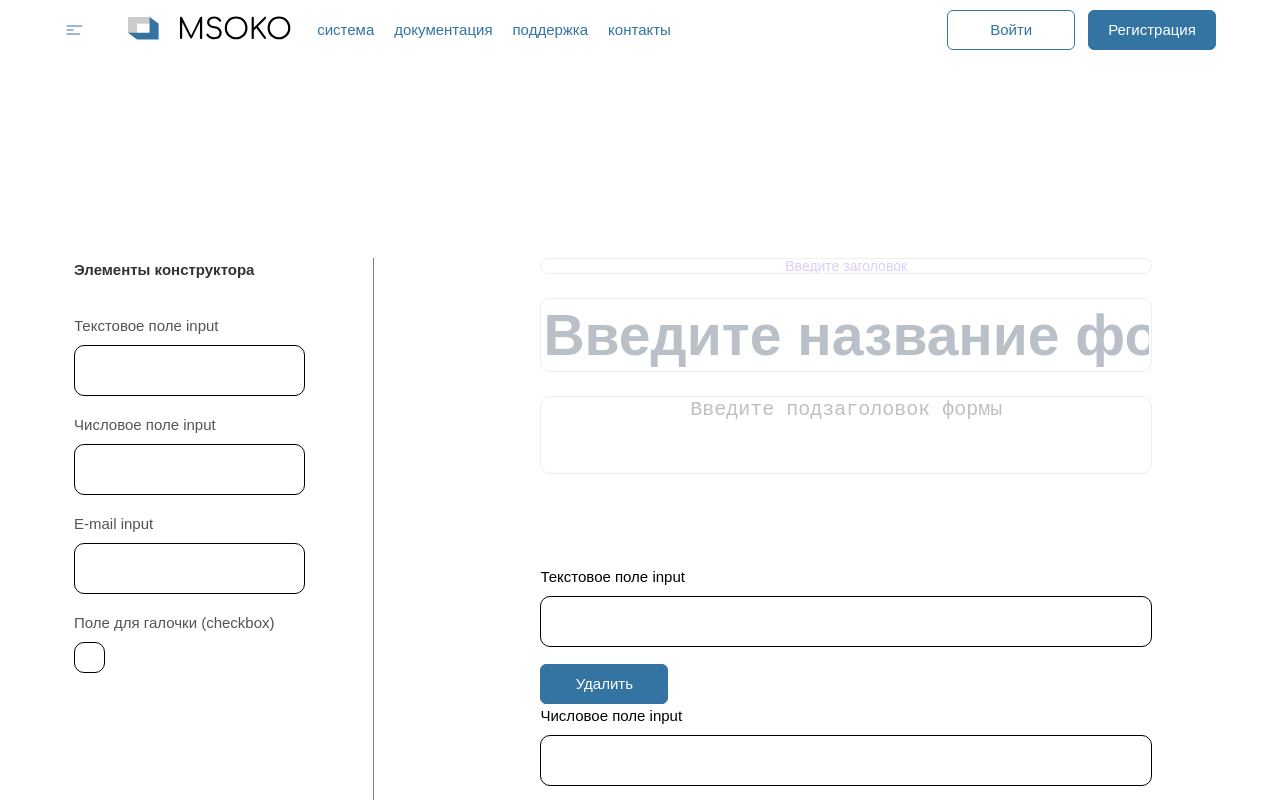
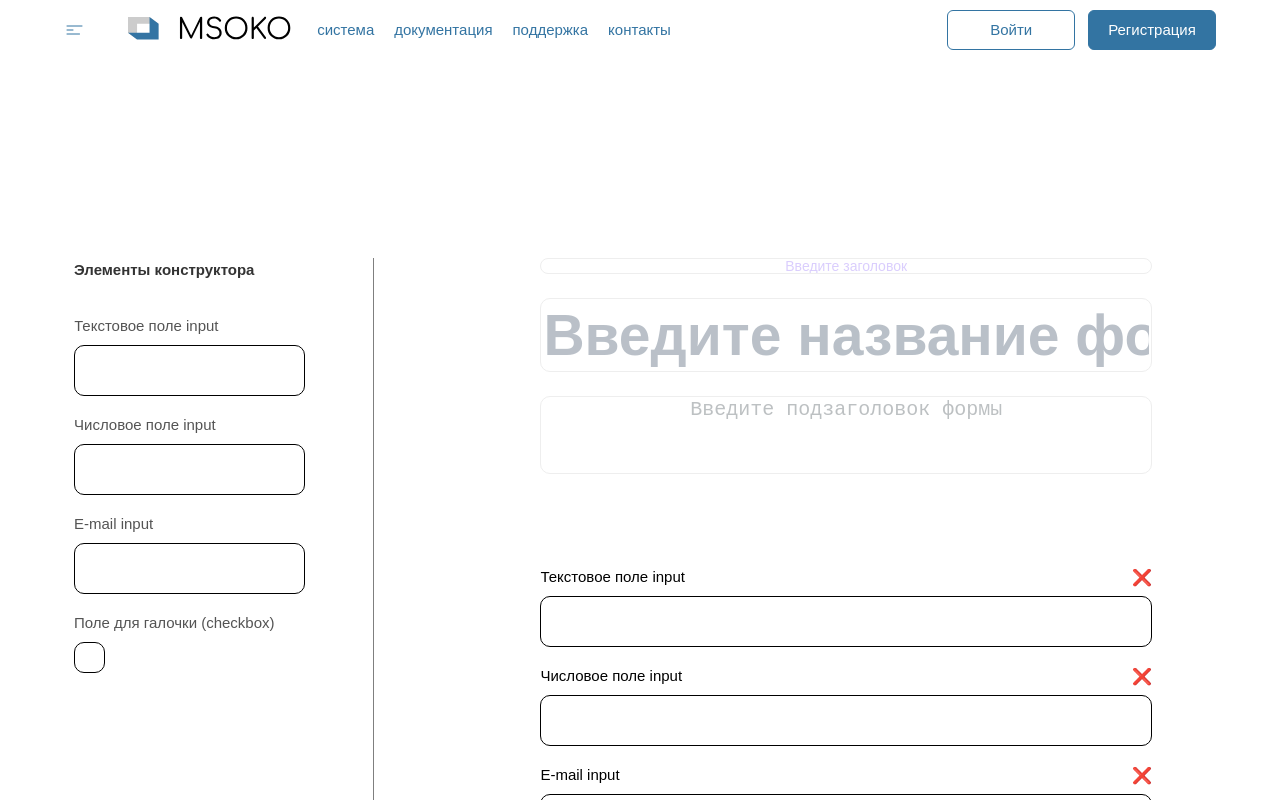
Before and after one commit to NISONovosibirsk/niso-system, a React (Create React App) app: page / in a window 1280 px wide. Shown: the top 800 px of the page. Built offline with nearby package versions, Linux system fonts and the light colour scheme.

Commit message:
feat: create remove button

```diff
--- a/src/components/FormElement/FormElement.scss
+++ b/src/components/FormElement/FormElement.scss
@@ -1,6 +1,7 @@
 .form-element {
     display: grid;
     cursor: grab;
+    grid-template: auto / 95% 5%;
 
     &:hover {
         background: rgba(128, 128, 128, 0.2);
@@ -17,6 +18,23 @@
         margin: {
             bottom: 17px;
         }
+        text-align: center;
+        line-height: 29px;
+        font-size: 29px;
+        grid-column: 1 / 2;
+
+        // &::after {
+        //     content: '\2713';
+        // }
+    }
+
+    &__remove-btn {
+        cursor: pointer;
+        justify-self: end;
+
+        &::after {
+            content: '\274c';
+        }
     }
 
     &__input {
@@ -27,6 +45,7 @@
         padding: 0 26px;
         border-radius: 10px;
         border: 1px solid black;
+        grid-column: 1 / 3;
 
         &:hover {
             border: 1px solid black;
@@ -46,6 +65,7 @@
                 margin-bottom: 7px;
                 font-size: 15px;
                 line-height: 24px;
+                grid-column: 1 / 2;
 
                 &:disabled {
                     &:hover {
@@ -57,8 +77,14 @@
             &_checkbox {
                 display: none;
 
-                &:checked + .form-element__checkbox-label {
-                    background: forestgreen;
+                &:checked + .form-element__checkbox-label::after {
+                        content: '\2713';
+                }
+
+                &:disabled + .form-element__checkbox-label {
+                    background: none;
+                    border-radius: 10px;
+                    cursor: grab;
                 }
             }
         }
--- a/src/components/FormElement/FormElement.tsx
+++ b/src/components/FormElement/FormElement.tsx
@@ -7,7 +7,6 @@ import {
     valueChange,
 } from '../../store/actions/formActions';
 import { useTypeSelector } from '../../hooks/useTypeSelector';
-import { Button } from '..';
 import { IFormElement } from '../../interfaces';
 
 const FormElement = ({ item, id, index }: IFormElement) => {
@@ -85,15 +84,14 @@ const FormElement = ({ item, id, index }: IFormElement) => {
                             onChange={handleTitleChange}
                             disabled={item.isDisabled}
                         />
+                        {item.isDisabled ? null : (
+                            <div
+                                className='form-element__remove-btn'
+                                onClick={handleRemove}
+                            ></div>
+                        )}
                         {handleElementType()}
                     </div>
-                    {item.isDisabled ? null : (
-                        <Button
-                            type='filled'
-                            onClick={handleRemove}
-                            title='Удалить'
-                        />
-                    )}
                 </div>
             )}
         </Draggable>
```
